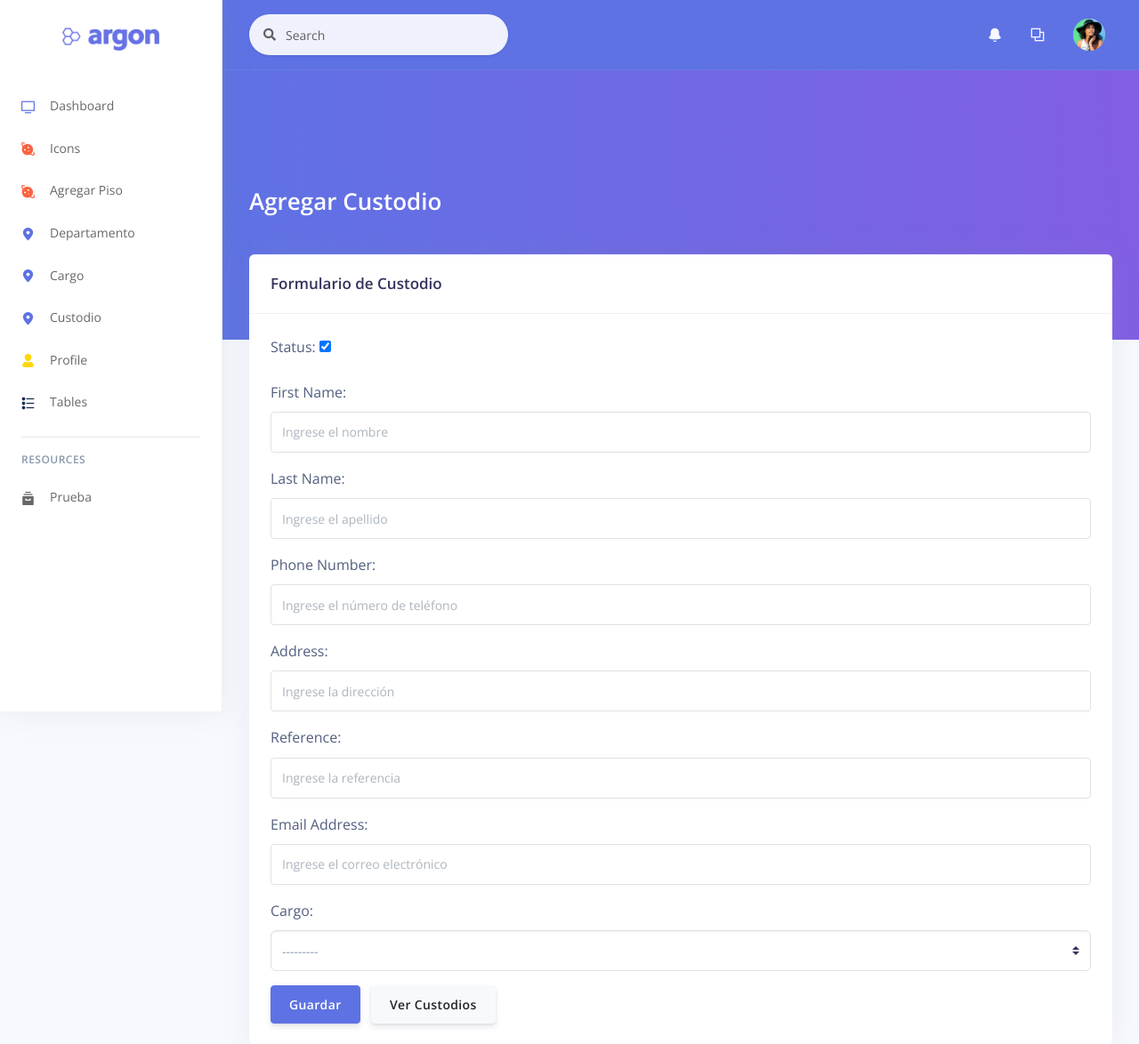
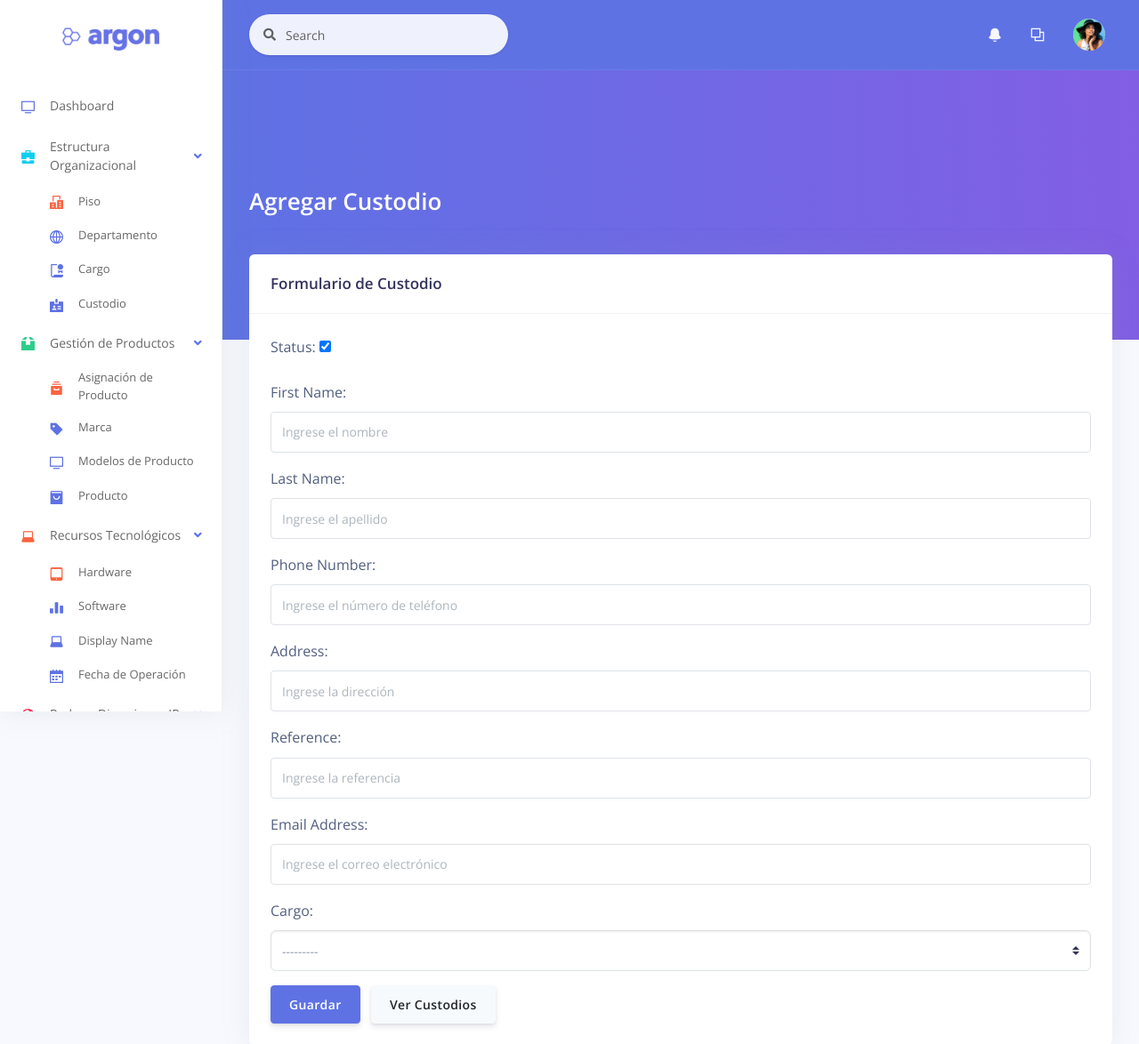
Before and after one commit to AstaGhost13/Django, a Django app: page /hierarchy/add-custodiam/ in a window 1280 px wide. Shown: the top 1174 px of the page at 89% size. Run offline with Django 5.2, Linux system fonts and the light colour scheme; data that the repository does not hold is empty; some libraries are stand-ins or nearby versions.

Commit message:
Nav Edit

```diff
--- a/apps/templates/includes/sidenav.html
+++ b/apps/templates/includes/sidenav.html
@@ -1,7 +1,7 @@
-<nav class="sidenav navbar navbar-vertical  fixed-left  navbar-expand-xs navbar-light bg-white" id="sidenav-main">
+<nav class="sidenav navbar navbar-vertical fixed-left navbar-expand-xs navbar-light bg-white" id="sidenav-main">
   <div class="scrollbar-inner">
     <!-- Brand -->
-    <div class="sidenav-header  align-items-center">
+    <div class="sidenav-header align-items-center">
       <a class="navbar-brand" href="/">
         <img src="/static/assets/img/brand/blue.png" class="navbar-brand-img" alt="Argon Design - Jinja Template Logo.">
       </a>
@@ -11,78 +11,171 @@
       <div class="collapse navbar-collapse" id="sidenav-collapse-main">
         <!-- Nav items -->
         <ul class="navbar-nav">
+          <!-- Dashboard -->
           <li class="nav-item">
             <a class="nav-link {% if 'index' in segment %} active {% endif %}" href="/">
               <i class="ni ni-tv-2 text-primary"></i>
               <span class="nav-link-text">Dashboard</span>
             </a>
           </li>
+
+          <!-- Bloque 1: Estructura Organizacional -->
           <li class="nav-item">
-            <a class="nav-link {% if 'icons' in segment %} active {% endif %}" href="/icons.html">
-              <i class="ni ni-planet text-orange"></i>
-              <span class="nav-link-text">Icons</span>
+            <a class="nav-link" data-toggle="collapse" href="#organizacional" aria-expanded="true">
+              <i class="ni ni-briefcase-24 text-info"></i>
+              <span class="nav-link-text">Estructura Organizacional</span>
             </a>
-          </li>
-
+            <div class="collapse show" id="organizacional" data-parent="#sidenav-collapse-main">
+              <ul class="nav nav-sm flex-column">
                 <li class="nav-item">
                   <a class="nav-link" href="{% url 'hierarchy:add_floor' %}">
-              <i class="ni ni-planet text-orange"></i>
-              <span class="nav-link-text">Agregar Piso</span>
+                    <i class="ni ni-building text-orange"></i>
+                    <span class="nav-link-text">Piso</span>
                   </a>
                 </li>
                 <li class="nav-item">
                   <a class="nav-link" href="{% url 'hierarchy:add_department' %}">
-              <i class="ni ni-pin-3 text-primary"></i>
+                    <i class="ni ni-world-2 text-primary"></i>
                     <span class="nav-link-text">Departamento</span>
                   </a>
                 </li>
                 <li class="nav-item">
                   <a class="nav-link" href="{% url 'hierarchy:add_position' %}">
-              <i class="ni ni-pin-3 text-primary"></i>
+                    <i class="ni ni-paper-diploma text-primary"></i>
                     <span class="nav-link-text">Cargo</span>
                   </a>
                 </li>
-
                 <li class="nav-item">
                   <a class="nav-link" href="{% url 'hierarchy:add_custodiam' %}">
-              <i class="ni ni-pin-3 text-primary"></i>
+                    <i class="ni ni-badge text-primary"></i>
                     <span class="nav-link-text">Custodio</span>
                   </a>
                 </li>
+              </ul>
+            </div>
+          </li>
+
+          <!-- Bloque 2: Gestión de Productos -->
+          <li class="nav-item">
+            <a class="nav-link" data-toggle="collapse" href="#gestion-productos" aria-expanded="true">
+              <i class="ni ni-box-2 text-success"></i>
+              <span class="nav-link-text">Gestión de Productos</span>
+            </a>
+            <div class="collapse show" id="gestion-productos" data-parent="#sidenav-collapse-main">
+              <ul class="nav nav-sm flex-column">
+                <li class="nav-item">
+                  <a class="nav-link" href="#">
+                    <i class="ni ni-archive-2 text-orange"></i>
+                    <span class="nav-link-text">Asignación de Producto</span>
+                  </a>
+                </li>
+                <li class="nav-item">
+                  <a class="nav-link" href="#">
+                    <i class="ni ni-tag text-primary"></i>
+                    <span class="nav-link-text">Marca</span>
+                  </a>
+                </li>
+                <li class="nav-item">
+                  <a class="nav-link" href="#">
+                    <i class="ni ni-tv-2 text-primary"></i>
+                    <span class="nav-link-text">Modelos de Producto</span>
+                  </a>
+                </li>
+                <li class="nav-item">
+                  <a class="nav-link" href="#">
+                    <i class="ni ni-bag-17 text-primary"></i>
+                    <span class="nav-link-text">Producto</span>
+                  </a>
+                </li>
+              </ul>
+            </div>
+          </li>
+
+          <!-- Bloque 3: Recursos Tecnológicos -->
+          <li class="nav-item">
+            <a class="nav-link" data-toggle="collapse" href="#recursos-tecnologicos" aria-expanded="true">
+              <i class="ni ni-laptop text-warning"></i>
+              <span class="nav-link-text">Recursos Tecnológicos</span>
+            </a>
+            <div class="collapse show" id="recursos-tecnologicos" data-parent="#sidenav-collapse-main">
+              <ul class="nav nav-sm flex-column">
+                <li class="nav-item">
+                  <a class="nav-link" href="#">
+                    <i class="ni ni-tablet-button text-orange"></i>
+                    <span class="nav-link-text">Hardware</span>
+                  </a>
+                </li>
+                <li class="nav-item">
+                  <a class="nav-link" href="#">
+                    <i class="ni ni-chart-bar-32 text-primary"></i>
+                    <span class="nav-link-text">Software</span>
+                  </a>
+                </li>
+                <li class="nav-item">
+                  <a class="nav-link" href="#">
+                    <i class="ni ni-laptop text-primary"></i>
+                    <span class="nav-link-text">Display Name</span>
+                  </a>
+                </li>
+                <li class="nav-item">
+                  <a class="nav-link" href="#">
+                    <i class="ni ni-calendar-grid-58 text-primary"></i>
+                    <span class="nav-link-text">Fecha de Operación</span>
+                  </a>
+                </li>
+              </ul>
+            </div>
+          </li>
+
+          <!-- Bloque 4: Redes y Direcciones IP -->
+          <li class="nav-item">
+            <a class="nav-link" data-toggle="collapse" href="#redes-ip" aria-expanded="true">
+              <i class="ni ni-world text-danger"></i>
+              <span class="nav-link-text">Redes y Direcciones IP</span>
+            </a>
+            <div class="collapse show" id="redes-ip" data-parent="#sidenav-collapse-main">
+              <ul class="nav nav-sm flex-column">
+                <li class="nav-item">
+                  <a class="nav-link" href="#">
+                    <i class="ni ni-pin-3 text-primary"></i>
+                    <span class="nav-link-text">Asignación de IP</span>
+                  </a>
+                </li>
+              </ul>
+            </div>
+          </li>
+
+          <!-- Profile -->
           <li class="nav-item">
             <a class="nav-link {% if 'profile' in segment %} active {% endif %}" href="/profile.html">
               <i class="ni ni-single-02 text-yellow"></i>
               <span class="nav-link-text">Profile</span>
             </a>
           </li>
+
+          <!-- Tables -->
           <li class="nav-item">
             <a class="nav-link {% if 'tables' in segment %} active {% endif %}" href="/tables.html">
               <i class="ni ni-bullet-list-67 text-default"></i>
               <span class="nav-link-text">Tables</span>
             </a>
           </li>
+        </ul>
 
-        </ul>
         <!-- Divider -->
         <hr class="my-3">
-        <!-- Heading -->
+
+        <!-- Resources Section -->
         <h6 class="navbar-heading p-0 text-muted">
           <span class="docs-normal">Resources</span>
         </h6>
-        <!-- Navigation -->
         <ul class="navbar-nav mb-md-3">
-
           <li class="nav-item">
-            <a class="nav-link"
-               target="_blank"
-               href="#">
+            <a class="nav-link" target="_blank" href="#">
               <i class="ni ni-archive-2"></i>
-              <span class="nav-link-text">Prueba </span>
+              <span class="nav-link-text">Prueba</span>
             </a>
           </li>
-
-
-
         </ul>
       </div>
     </div>
```
Lines whose indentation alone changed are shown as unchanged.
